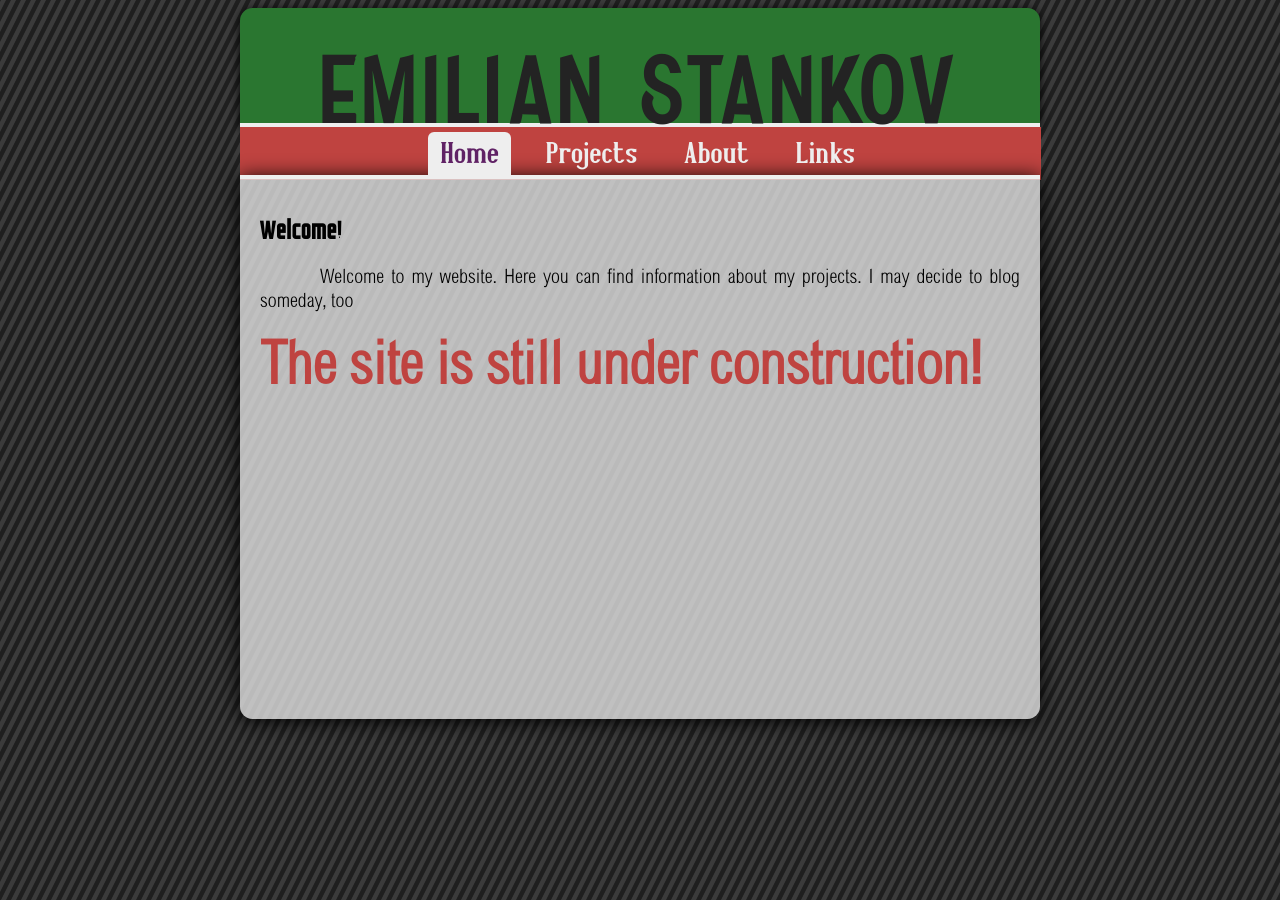
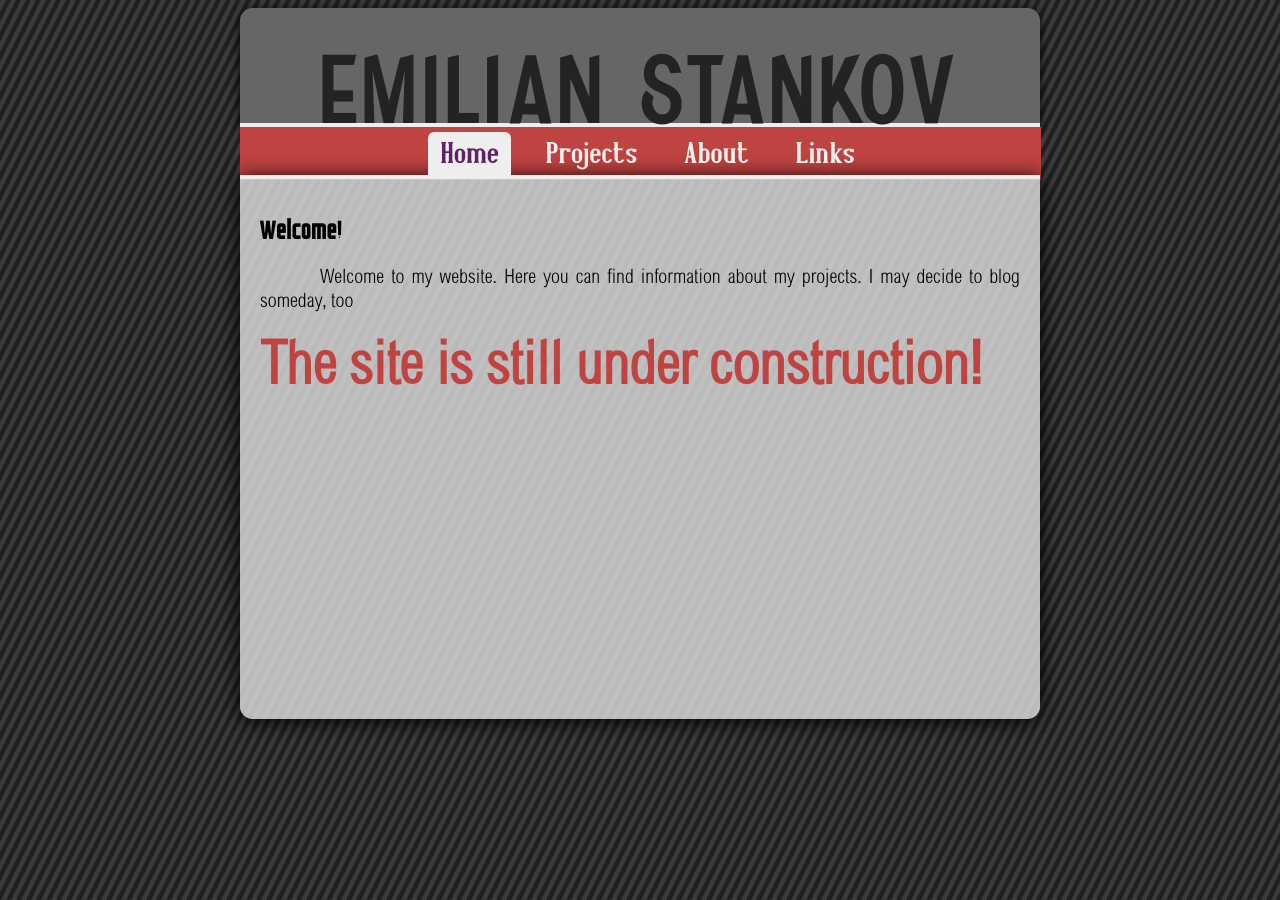
Before and after one commit to EmilianStankov/emilianstankov.github.io, a Jekyll site: the page built from index.html, in a window 1280 px wide. Built offline with Jekyll 4.4.1, drawn with Linux system fonts in a browser that asks for light colours; Markdown is read by kramdown in place of the engine named in the settings; the list of posts is cut into pages by our own code.

Commit message:
Changing header color

```diff
--- a/css/style.css
+++ b/css/style.css
@@ -43,7 +43,7 @@
 	margin: auto;
 	padding: 0em;
 	padding-top: 2em;
-	background: #2a7630;
+	background: #666666;
 	height: 9.5em;
 	width: 80em;
 	text-align: center;
@@ -53,7 +53,7 @@
 }
 
 div.header:hover {
-	background: #2c8135;
+	background: #767676;
 	box-shadow: 0em 0.7em 2em #000000;
 	transition: background 0.6s;
 	-webkit-transition: background 0.6s;
```
